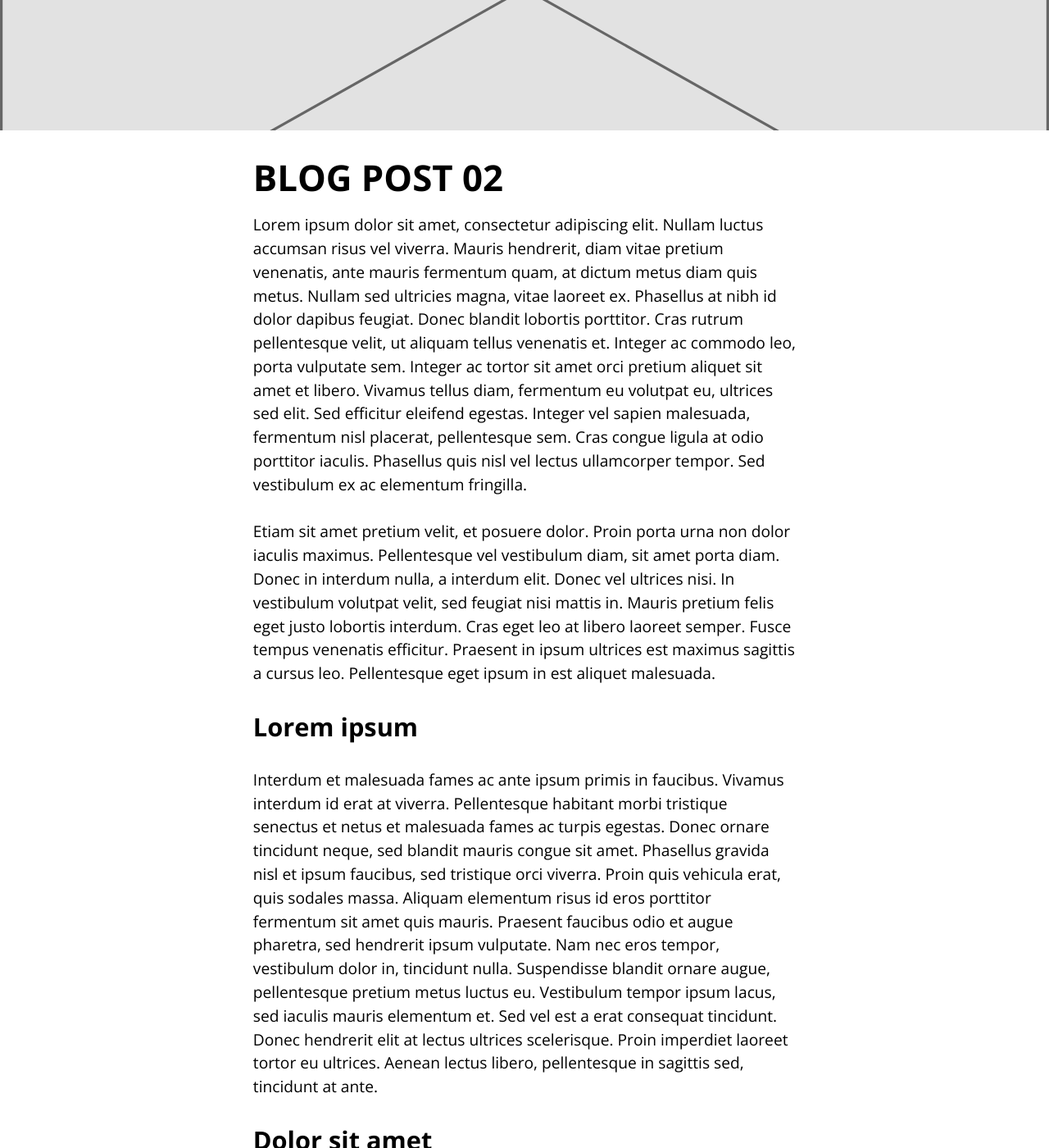
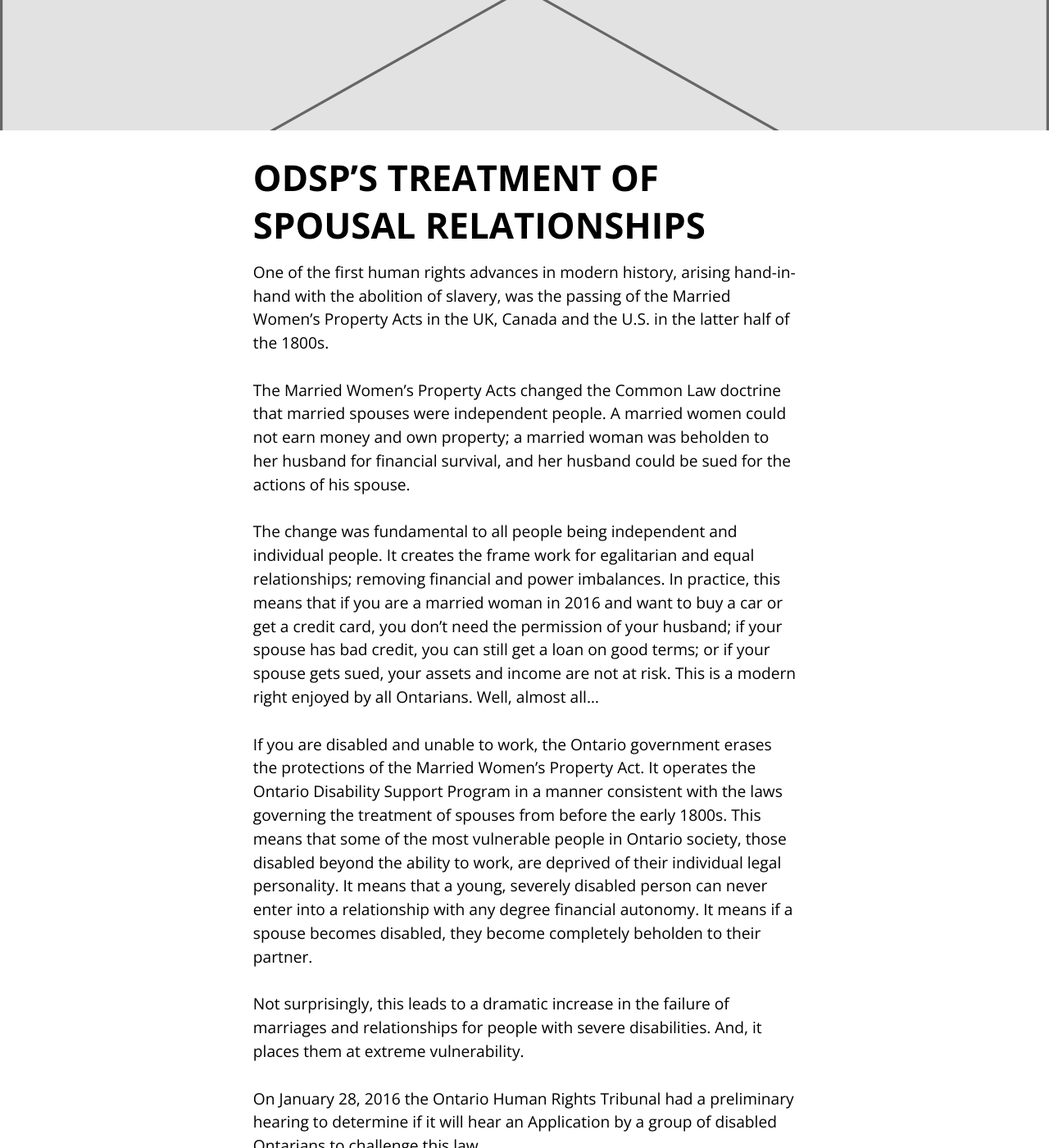
Before and after one commit to Ten-3/letts-law, a Jekyll site: the page built from _posts/2018-10-25-100-blog-post-02.md, in a window 1280 px wide and 1400 px high, scrolled down 502 px. Shown: the whole window at 82% size. Built offline with Jekyll 4.4.1, drawn with Linux system fonts in a browser that asks for light colours; some of the changed text lies outside the part shown.

Commit message:
Update Blog posts “2018-10-25-100-blog-post-02”

```diff
--- a/_posts/2018-10-25-100-blog-post-02.md
+++ b/_posts/2018-10-25-100-blog-post-02.md
@@ -1,22 +1,27 @@
 ---
 layout: blog-post
-title: "BLOG POST 02"
-desc: "Lorem ipsum dolor sit amet, consectetur adipiscing elit. Nullam luctus accumsan risus vel viverra."
-thumb: "/images/uploads/placeholder-1by1.svg"
+thumb: /images/uploads/placeholder-1by1.svg
+title: ODSP’S TREATMENT OF SPOUSAL RELATIONSHIPS
+desc: >-
+  One of the first human rights advances in modern history, arising hand-in-hand
+  with the abolition of slavery, was the passing of the Married Women’s Property
+  Acts in the UK, Canada and the U.S. in the latter half of the 1800s.
+banner: /images/uploads/placeholder-16by9.svg
+---
+One of the first human rights advances in modern history, arising hand-in-hand with the abolition of slavery, was the passing of the Married Women’s Property Acts in the UK, Canada and the U.S. in the latter half of the 1800s.
 
-banner: "/images/uploads/placeholder-16by9.svg"
----
 
-Lorem ipsum dolor sit amet, consectetur adipiscing elit. Nullam luctus accumsan risus vel viverra. Mauris hendrerit, diam vitae pretium venenatis, ante mauris fermentum quam, at dictum metus diam quis metus. Nullam sed ultricies magna, vitae laoreet ex. Phasellus at nibh id dolor dapibus feugiat. Donec blandit lobortis porttitor. Cras rutrum pellentesque velit, ut aliquam tellus venenatis et. Integer ac commodo leo, porta vulputate sem. Integer ac tortor sit amet orci pretium aliquet sit amet et libero. Vivamus tellus diam, fermentum eu volutpat eu, ultrices sed elit. Sed efficitur eleifend egestas. Integer vel sapien malesuada, fermentum nisl placerat, pellentesque sem. Cras congue ligula at odio porttitor iaculis. Phasellus quis nisl vel lectus ullamcorper tempor. Sed vestibulum ex ac elementum fringilla.
 
-Etiam sit amet pretium velit, et posuere dolor. Proin porta urna non dolor iaculis maximus. Pellentesque vel vestibulum diam, sit amet porta diam. Donec in interdum nulla, a interdum elit. Donec vel ultrices nisi. In vestibulum volutpat velit, sed feugiat nisi mattis in. Mauris pretium felis eget justo lobortis interdum. Cras eget leo at libero laoreet semper. Fusce tempus venenatis efficitur. Praesent in ipsum ultrices est maximus sagittis a cursus leo. Pellentesque eget ipsum in est aliquet malesuada.
+The Married Women’s Property Acts changed the Common Law doctrine that married spouses were independent people. A married women could not earn money and own property; a married woman was beholden to her husband for financial survival, and her husband could be sued for the actions of his spouse.
 
-## Lorem ipsum
 
-Interdum et malesuada fames ac ante ipsum primis in faucibus. Vivamus interdum id erat at viverra. Pellentesque habitant morbi tristique senectus et netus et malesuada fames ac turpis egestas. Donec ornare tincidunt neque, sed blandit mauris congue sit amet. Phasellus gravida nisl et ipsum faucibus, sed tristique orci viverra. Proin quis vehicula erat, quis sodales massa. Aliquam elementum risus id eros porttitor fermentum sit amet quis mauris. Praesent faucibus odio et augue pharetra, sed hendrerit ipsum vulputate. Nam nec eros tempor, vestibulum dolor in, tincidunt nulla. Suspendisse blandit ornare augue, pellentesque pretium metus luctus eu. Vestibulum tempor ipsum lacus, sed iaculis mauris elementum et. Sed vel est a erat consequat tincidunt. Donec hendrerit elit at lectus ultrices scelerisque. Proin imperdiet laoreet tortor eu ultrices. Aenean lectus libero, pellentesque in sagittis sed, tincidunt at ante.
 
-## Dolor sit amet
+The change was fundamental to all people being independent and individual people. It creates the frame work for egalitarian and equal relationships; removing financial and power imbalances. In practice, this means that if you are a married woman in 2016 and want to buy a car or get a credit card, you don’t need the permission of your husband; if your spouse has bad credit, you can still get a loan on good terms; or if your spouse gets sued, your assets and income are not at risk. This is a modern right enjoyed by all Ontarians. Well, almost all…
 
-Nulla cursus augue libero, vitae dignissim sapien commodo in. Mauris urna leo, ullamcorper nec mollis in, interdum at metus. Mauris viverra dignissim euismod. Suspendisse ut cursus sem, a tincidunt dolor. In non vestibulum erat. In ac nisl et turpis eleifend accumsan eu condimentum urna. Mauris vel ante lacinia, laoreet ex id, dignissim mi. Integer blandit nisi nibh, eget posuere libero sagittis a.
 
-Curabitur orci risus, ultrices et dolor non, pharetra fringilla nunc. Vestibulum ante ipsum primis in faucibus orci luctus et ultrices posuere cubilia Curae; Duis lobortis ex id tellus consectetur, non convallis sapien gravida. Morbi hendrerit porta dolor vitae cursus. Maecenas tempor neque ut bibendum aliquam. Nulla luctus a felis nec facilisis. Suspendisse ornare tincidunt enim. In sodales arcu tellus, a cursus neque condimentum sed. Curabitur ut egestas mauris. Cras accumsan magna quis arcu semper aliquet. Duis viverra maximus tortor id iaculis. Quisque eget ex lectus. Vestibulum malesuada nisl mi, ut luctus ex hendrerit a. Quisque volutpat at nibh sed dictum. Vivamus consequat odio nibh, vitae mollis mauris euismod non.
+
+If you are disabled and unable to work, the Ontario government erases the protections of the Married Women’s Property Act. It operates the Ontario Disability Support Program in a manner consistent with the  laws governing the treatment of spouses from before the early 1800s. This means that some of the most vulnerable people in Ontario society, those disabled beyond the ability to work, are deprived of their individual legal personality. It means that a young, severely disabled person can never enter into a relationship with any degree financial autonomy. It means if a spouse becomes disabled, they become completely beholden to their partner.
+
+Not surprisingly, this leads to a dramatic increase in the failure of marriages and relationships for people with severe disabilities. And, it places them at extreme vulnerability.
+
+On January 28, 2016 the Ontario Human Rights Tribunal had a preliminary hearing to determine if it will hear an Application by a group of disabled Ontarians to challenge this law.
```
